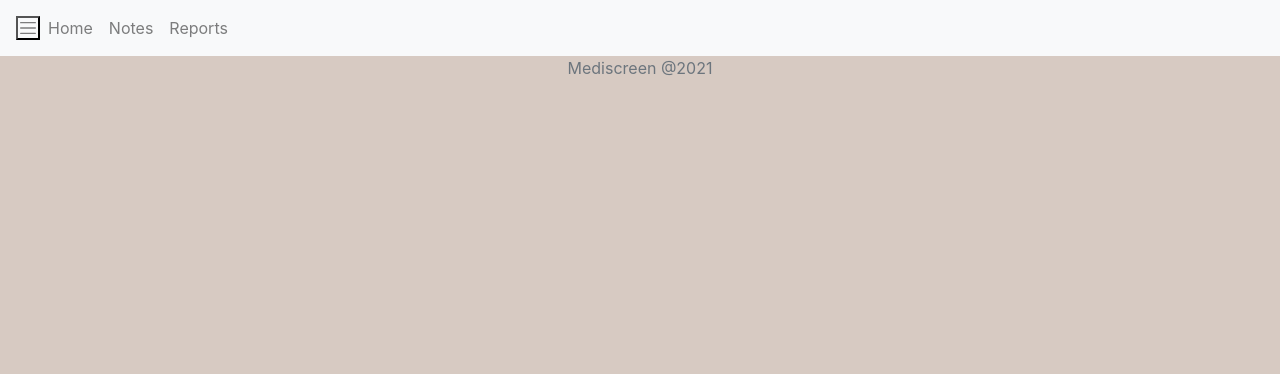
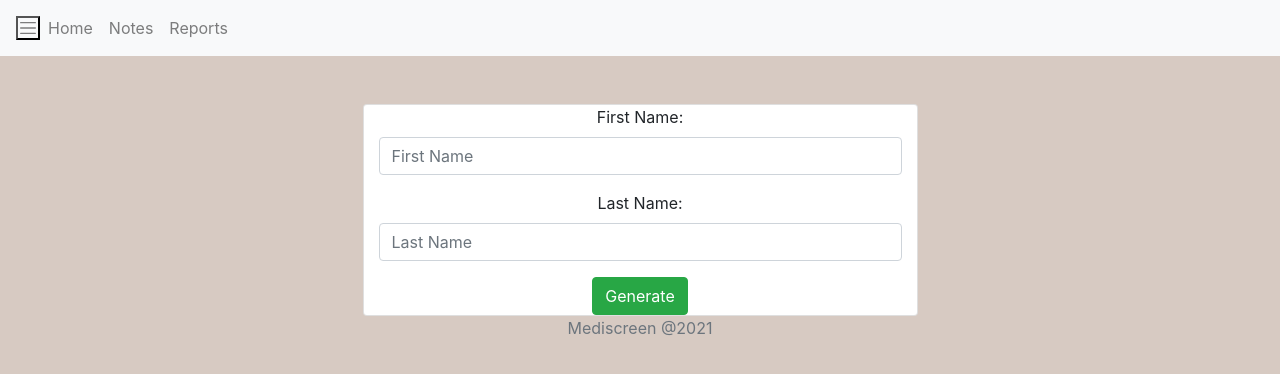
Before and after one commit to Nico-GS/Mediscreen, a React (Create React App) app in the folder front/: page /create-report in a window 1280 px wide. Shown: the top 374 px of the page. Built offline with nearby package versions, Linux system fonts and the light colour scheme; no server answers.

Commit message:
Ajout Service Ajout Controller Ajout Proxy Ajout Test Rapport

```diff
--- a/front/src/App.js
+++ b/front/src/App.js
@@ -11,6 +11,7 @@
 import Footer from "./component/Footer";
 import ListNotes from "./component/notes/ListNotes";
 import CreateNotes from "./component/notes/CreateNotes";
+import CreateReports from "./component/reports/CreateReports";
 
 
 
@@ -29,6 +30,7 @@
                         <Route path="/rdv" exact component ={RendezVous}/>
                         <Route path="/notes" exact component ={ListNotes}/>
                         <Route path="/add-notes/" component = {CreateNotes}/>
+                        <Route path="/create-report/" component = {CreateReports}/>
                     </Switch>
                 </div>
                 <Footer />
--- a/front/src/component/Header.js
+++ b/front/src/component/Header.js
@@ -31,7 +31,7 @@
                             <Link className="nav-link" to="/notes">Notes</Link>
                         </li>
                         <li className="nav-item">
-                            <Link className="nav-link">Reports</Link>
+                            <Link className="nav-link" to="/create-report">Reports</Link>
                         </li>
                     </ul>
                 </div>
--- a/front/src/component/patient/ViewPatient.js
+++ b/front/src/component/patient/ViewPatient.js
@@ -1,6 +1,7 @@
 import React, {Component} from "react";
 import PatientService from "../../service/PatientService";
 import NotesService from "../../service/NotesService";
+import ReportsService from "../../service/ReportsService";
 import moment from "moment";
 import '../../CSS/ViewPatient.css';
 
@@ -20,6 +21,7 @@
             patientLastName: '',
             patientFirstName: '',
             note: '',
+            report: [],
             dateNote: moment().utc().format("YYYY-MM-DD hh:mm:ss"),
 
         }
@@ -35,7 +37,16 @@
         NotesService.getNotesById(this.state.notes).then(response => {
             this.setState({notes: response.data});
         })
+        ReportsService.getReportsByLastAndFirstName(this.state.report).then(response => {
+            this.setState({report: response.data});
+        })
 
+    }
+
+    getReport(firstName, lastName) {
+        ReportsService.getReportsByLastAndFirstName(firstName, lastName, this.state.id).then(response => {
+            this.handleRefresh();
+        })
     }
 
 
@@ -77,6 +88,7 @@
         })
     }
 
+
     handleRefresh = () => {
         this.setState({});
     }
@@ -98,6 +110,10 @@
 
                 <div className="card col-md-12 container-fluid">
                     <h3 className="text-center">View Patient Details</h3>
+                    <div className="container">
+                        <div className="text-center">Risk : </div>
+                        {}
+                    </div>
                     <div className="card-body">
 
                         <div className="row">
--- /dev/null
+++ b/front/src/component/reports/CreateReports.js
@@ -0,0 +1,82 @@
+import React, {Component} from "react";
+import ReportsService from "../../service/ReportsService";
+import PatientService from "../../service/PatientService";
+
+
+class CreateReports extends Component {
+
+    constructor(props) {
+        super(props);
+
+        this.state = {
+            id: this.props.match.params.id,
+            lastName: '',
+            firstName: ''
+        }
+        this.changeFirstNameHandler = this.changeFirstNameHandler.bind(this);
+        this.changeLastNameHandler = this.changeLastNameHandler.bind(this);
+    }
+
+    componentDidMount() {
+        ReportsService.getReportsById(this.state.id).then(response => {
+            let reports = response.data;
+            this.setState({
+                lastName: reports.lastName,
+                firstName: reports.firstName
+            })
+        })
+
+    }
+
+    createReports = (e) => {
+        e.preventDefault();
+        let reports = {
+            lastName: this.state.lastName,
+            firstName: this.state.firstName
+        }
+        ReportsService.getReportsByLastAndFirstName(reports, this.state.id).then(response => {
+            this.props.history.push("/");
+        })
+    }
+
+    changeFirstNameHandler = (event) => {
+        this.setState({firstName: event.target.value});
+    }
+
+    changeLastNameHandler = (event) => {
+        this.setState({lastName: event.target.value});
+    }
+
+    render() {
+        return (
+            <div>
+                <br/><br/>
+                <div className="container">
+                    <div className="row">
+                        <div className="card col-md-6 offset-md-3 offset-md-3">
+                            <form>
+                                <div className = "form-group">
+                                    <label>First Name:</label>
+                                    <input placeholder="First Name" name="firstName" className="form-control"
+                                           value={this.state.firstName} onChange={this.changeFirstNameHandler}/>
+                                </div>
+                                <div className = "form-group">
+                                    <label>Last Name:</label>
+                                    <input placeholder="Last Name" name="lastName" className="form-control"
+                                           value={this.state.lastName} onChange={this.changeLastNameHandler}/>
+                                </div>
+
+                                <button className="btn btn-success" onClick={this.createReports}>Generate</button>
+
+                            </form>
+                        </div>
+                    </div>
+
+                </div>
+            </div>
+        )
+    }
+
+}
+
+export default CreateReports;
--- /dev/null
+++ b/front/src/service/ReportsService.js
@@ -0,0 +1,25 @@
+import axios from "axios";
+
+const URL_API_REPORTS = "http://localhost:8083/api/reports";
+const URL_GET_PATIENT = "http://localhost:8083/api/reports/lastAndFirstName";
+
+class ReportsService {
+
+    getReportsById(reportsId) {
+        return axios.get(URL_API_REPORTS + "/" + reportsId);
+    }
+
+    getReportsByLastAndFirstName (firstName, lastName) {
+        return axios.request({
+            url: URL_GET_PATIENT,
+            method: "GET",
+            params: {
+                firstName: firstName,
+                lastName: lastName
+            }
+        })
+    }
+
+}
+
+export default new ReportsService();
```
